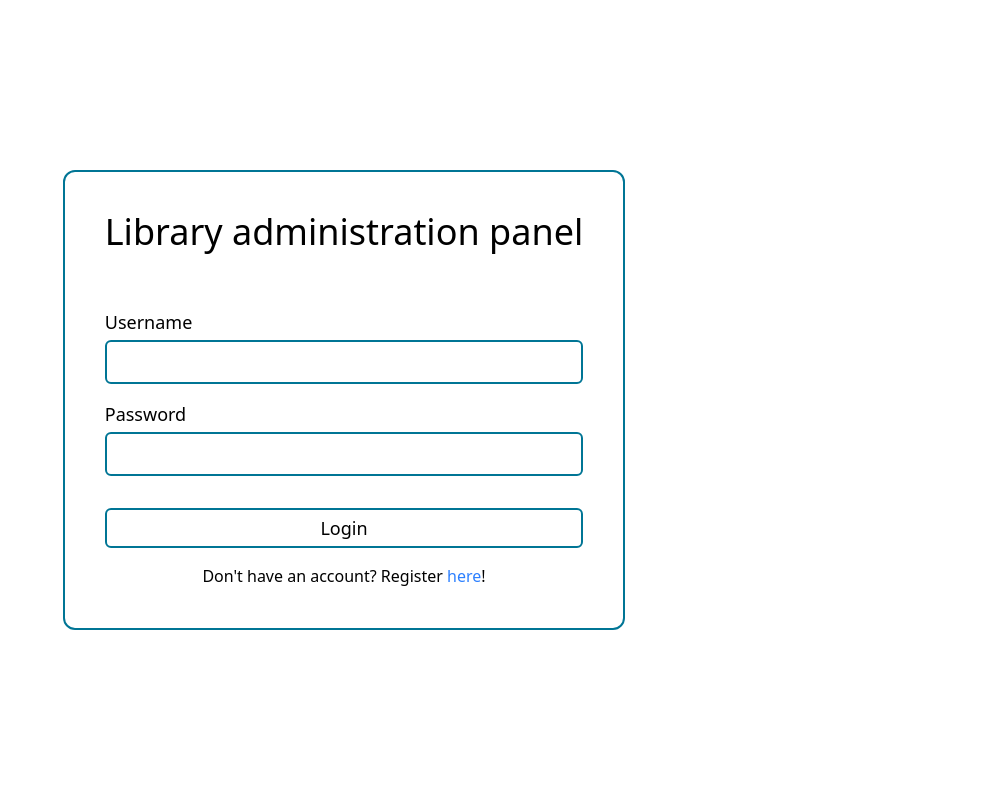
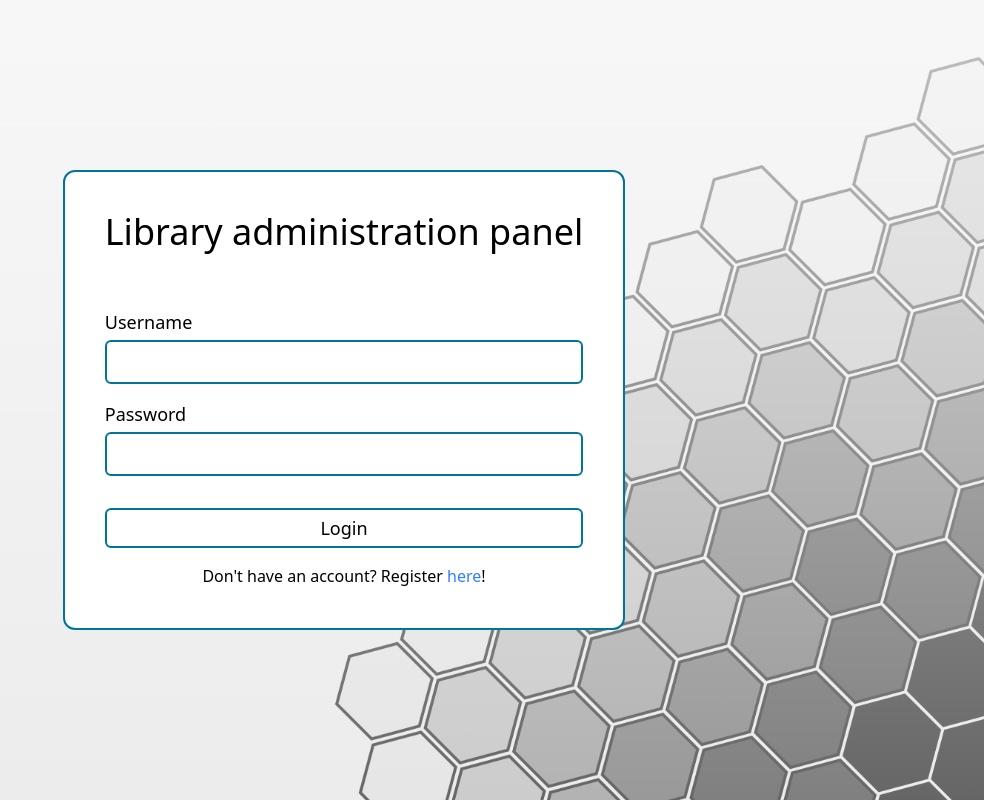
Before and after one commit to jimkdev/library-client, a Next.js app: page /login in a window 1280 px wide. Shown: the whole page, without its empty margins (296-1280 px from the left). Built offline with nearby package versions, Linux system fonts and the light colour scheme.

Commit message:
Add background image in login and registration pages

```diff
--- a/src/app/global.css
+++ b/src/app/global.css
@@ -4,3 +4,9 @@ html,
 body {
   height: 100% !important;
 }
+
+.background-image {
+    object-fit: cover;
+    background: linear-gradient(rgba(255, 255, 255, 0.6), rgba(255, 255, 255, 0)), url("../../public/background.jpg") no-repeat;
+    background-size: cover;
+}
--- a/src/app/login/page.tsx
+++ b/src/app/login/page.tsx
@@ -34,10 +34,10 @@ export default function LoginPage() {
   }
 
   return (
-    <div className="flex justify-center items-center h-full">
+    <div className="flex justify-center items-center h-full background-image">
       <form
         action={login}
-        className="flex flex-col justify-center border-cyan-700 border-2 rounded-xl p-10"
+        className="flex flex-col justify-center border-cyan-700 border-2 rounded-xl p-10 bg-white"
       >
         <h1 className="text-4xl mb-14 text-center">
           Library administration panel
--- a/src/app/register/page.tsx
+++ b/src/app/register/page.tsx
@@ -47,10 +47,10 @@ export default function RegistrationPage(): JSX.Element {
   }
 
   return (
-    <div className="flex justify-center items-center h-full">
+    <div className="flex justify-center items-center h-full background-image">
       <form
         action={handleSubmit}
-        className="flex flex-col justify-center border-cyan-700 border-2 rounded-xl p-10"
+        className="flex flex-col justify-center border-cyan-700 border-2 rounded-xl p-10 bg-white"
       >
         <h1 className="text-4xl mb-14 text-center">
           Library administration panel
```
Also changed, not shown: public/background.jpg (added).
